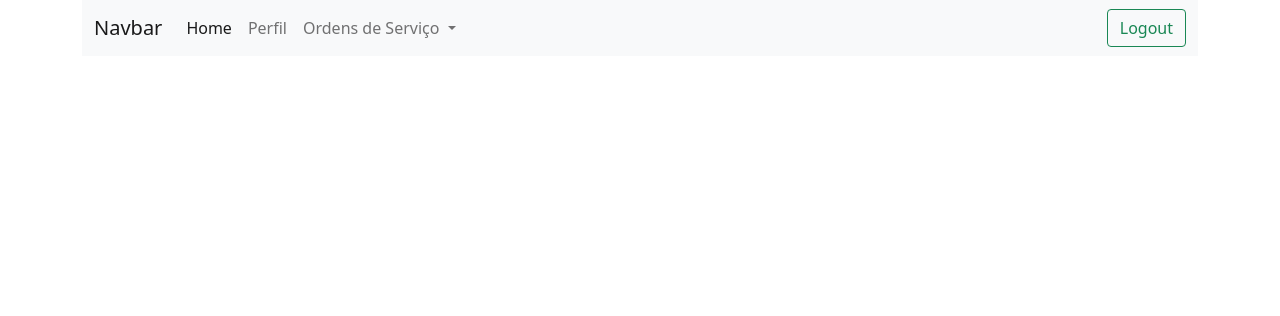
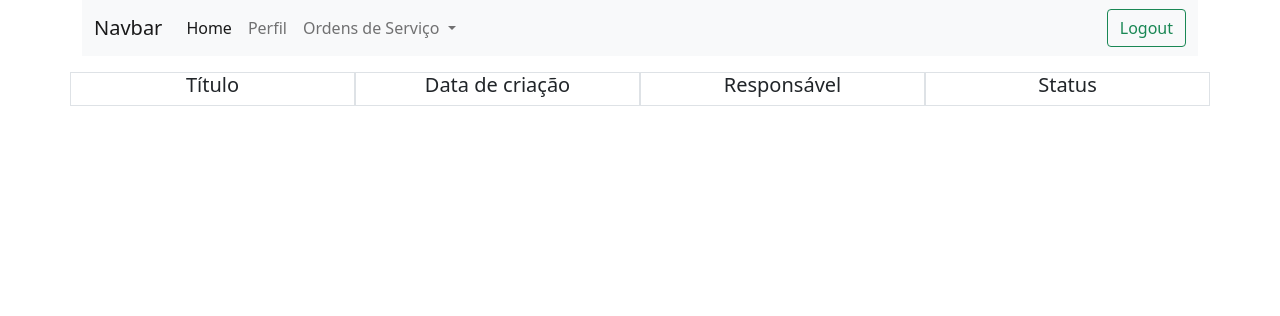
Before and after one commit to abispo/curso-python-proway-20260124, a Django app: page /gestao/ordens-de-servico/ in a window 1280 px wide. Shown: the top 316 px of the page. Run offline with Django 5.2, Linux system fonts and the light colour scheme; the visitor is signed in with stand-in values (Sample User, id 1); data that the repository does not hold is empty.

Commit message:
Primeira parte do desafio: Usuário abrir ordem de serviço e visualizar as próprias ordens de serviço abertas.

```diff
--- a/modulo03-aplicacoes-web-com-python/aula09/gestao/templates/gestao/lista_ordens.html
+++ b/modulo03-aplicacoes-web-com-python/aula09/gestao/templates/gestao/lista_ordens.html
@@ -2,10 +2,47 @@
 
 {% block conteudo %}
 
-<ul>
-    {% for os in ordens %}
-        <li>{{ os }}</li>
+    {% if messages %}
+        {% for message in messages %}
+            <div class="row mt-4 justify-content-center">
+                <div class="border col-8 text-center alert alert-{{ message.tags }} alert-dismissible fade show" role="alert">
+                    <strong>{{ message }}</strong>
+                    <button type="button" class="btn-close" data-bs-dismiss="alert" aria-label="Close"></button>
+                </div>
+            </div>
+        {% endfor %}
+    {% endif %}
+
+    <div class="row mt-3 justify-content-center">
+        <div class="border col-3 text-center">
+            <h5>Título</h5>
+        </div>
+        <div class="border col-3 text-center">
+            <h5>Data de criação</h5>
+        </div>
+        <div class="border col-3 text-center">
+            <h5>Responsável</h5>
+        </div>
+        <div class="border col-3 text-center">
+            <h5>Status</h5>
+        </div>
+    </div>
+
+    {% for os in ordens_de_servico %}
+        <div class="row justify-content-center my-1">
+            <div class="col-3 text-center">
+                <p>{{ os.titulo }}</p>
+            </div>
+            <div class="col-3 text-center">
+                <p>{{ os.data_de_criacao|date:'H:i:s d/m/Y' }}</p>
+            </div>
+            <div class="col-3 text-center">
+                <p>{{ os.tecnico|default_if_none:"Não atribuído" }}</p>
+            </div>
+            <div class="col-3 text-center">
+                <p>{{ os.get_status_display }}</p>
+            </div>
+        </div>
     {% endfor %}
-</ul>
 
 {% endblock conteudo %}
--- a/modulo03-aplicacoes-web-com-python/aula09/gestao/views.py
+++ b/modulo03-aplicacoes-web-com-python/aula09/gestao/views.py
@@ -1,3 +1,4 @@
+from django.contrib import messages
 from django.contrib.auth.mixins import LoginRequiredMixin
 from django.http.request import HttpRequest
 from django.shortcuts import render, redirect
@@ -33,10 +34,28 @@ def nova_ordem_de_servico(request: HttpRequest):
 
         os.save()
 
-        return redirect(reverse("gestao:nova_ordem_de_servico"))
+        messages.success(
+            request=request,
+            message=f"Ordem de serviço #{os.pk} criada com sucesso."
+        )
+
+        return redirect(reverse("gestao:ordens_de_servico"))
 
 
 class OrdemDeServicoListView(LoginRequiredMixin, ListView):
     model = OrdemDeServico
     template_name = 'gestao/lista_ordens.html'
-    context_object_name = 'ordens'
+    context_object_name = 'ordens_de_servico'
+
+    def get_queryset(self):
+        """
+        Docstring for get_queryset
+
+        Estamos modificando o método herdado get_queryset. Abaixo é verificado se o usuário tem a permissão 'gestao.pode_visualizar_todas_os'. Se ele tiver, todos os dados da model serão mostrados. Se não, vamos filtrar apenas as ordens de serviço criadas pelo próprio usuário.
+        """
+        user = self.request.user
+
+        if user.has_perm("gestao.pode_visualizar_todas_os"):
+            return OrdemDeServico.objects.all()
+
+        return OrdemDeServico.objects.filter(cliente=user)
```
